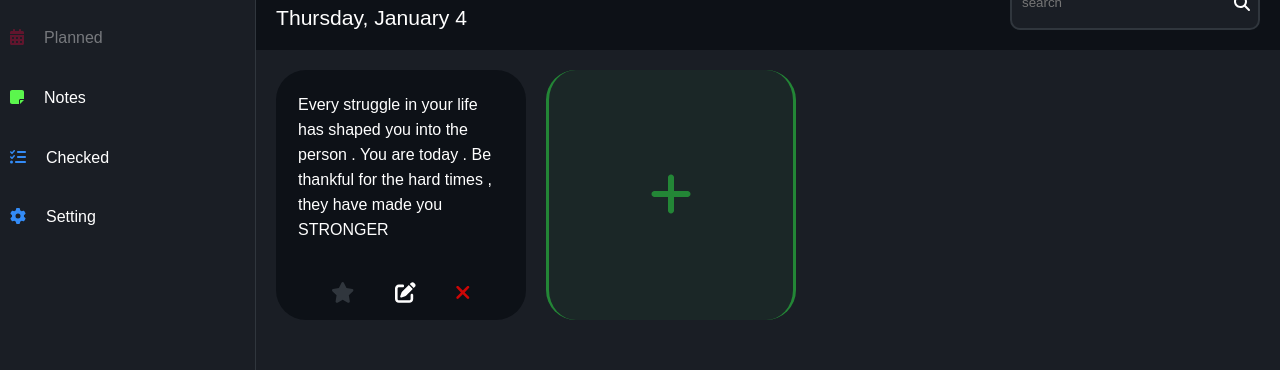
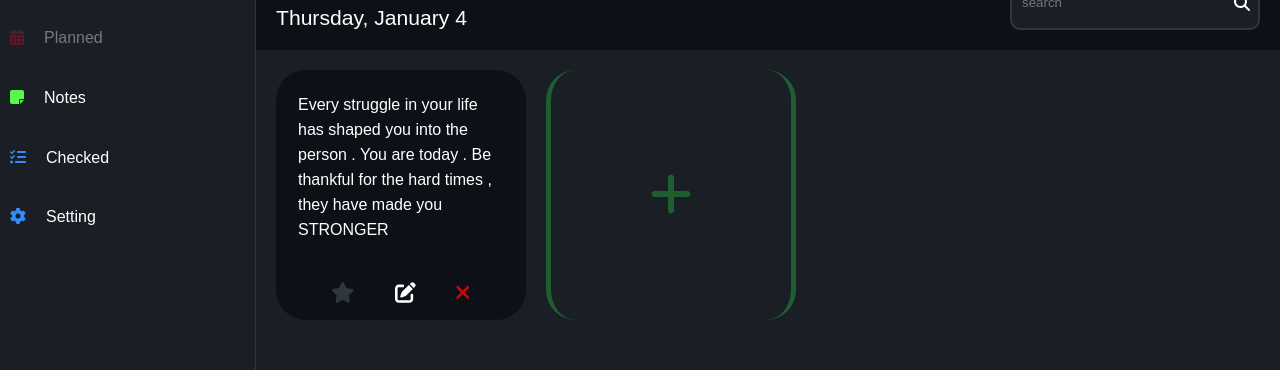
Before and after one commit to MohammadNourizadeh/taskManager2, a React (Vite) app: page /admin/notes in a window 1280 px wide. Shown: the part 197-567 px from the top of the page. Built offline with nearby package versions, Linux system fonts and the light colour scheme; data requests are answered from the project's data file.

Commit message:
animation added to add new note btn

```diff
--- a/src/pages/notesPage/components/addNewNoteBtn/AddNewNoteBtn.jsx
+++ b/src/pages/notesPage/components/addNewNoteBtn/AddNewNoteBtn.jsx
@@ -16,7 +16,7 @@ export default function AddNewNoteBtn({ onOpenForm }) {
         onOpenForm(true)
       }}
     >
-      <FontAwesomeIcon icon={faAdd} />
+      <span><FontAwesomeIcon icon={faAdd} /></span>
     </button>
   );
 }
--- a/src/pages/notesPage/components/addNewNoteBtn/AddNewNoteBtn.module.scss
+++ b/src/pages/notesPage/components/addNewNoteBtn/AddNewNoteBtn.module.scss
@@ -2,8 +2,8 @@
 
 .king {
   color: mainStyle.$green_accepted_color;
-  background-color: rgba(35, 134, 55, 0.09);
-  border: 3px solid mainStyle.$green_accepted_color;
+  background-color: rgba(255, 255, 255, 0);
+  border: 5px solid mainStyle.$green_accepted_color;
   border-top: 0;
   border-bottom: 0;
   font-size: 3em;
@@ -12,10 +12,11 @@
   height: 250px;
   cursor: pointer;
   transition: 0.1s ease-in;
+  animation: btnAnimation 1s infinite alternate;
 
   &:hover {
+    animation: 0s none;
     border-radius: 20px;
-    border-width: 5px;
   }
 
   &:active {
@@ -23,9 +24,9 @@
   }
 }
 
-// light mode
-#lightMode {
-  color: mainStyle.$green_accepted_color;
-  background-color: rgba(35, 134, 55, 0.09);
-  border-color: mainStyle.$green_accepted_color;
+@keyframes btnAnimation {
+  100% {
+    color: #23863786;
+    border-color: #23863786;
+  }
 }
```
